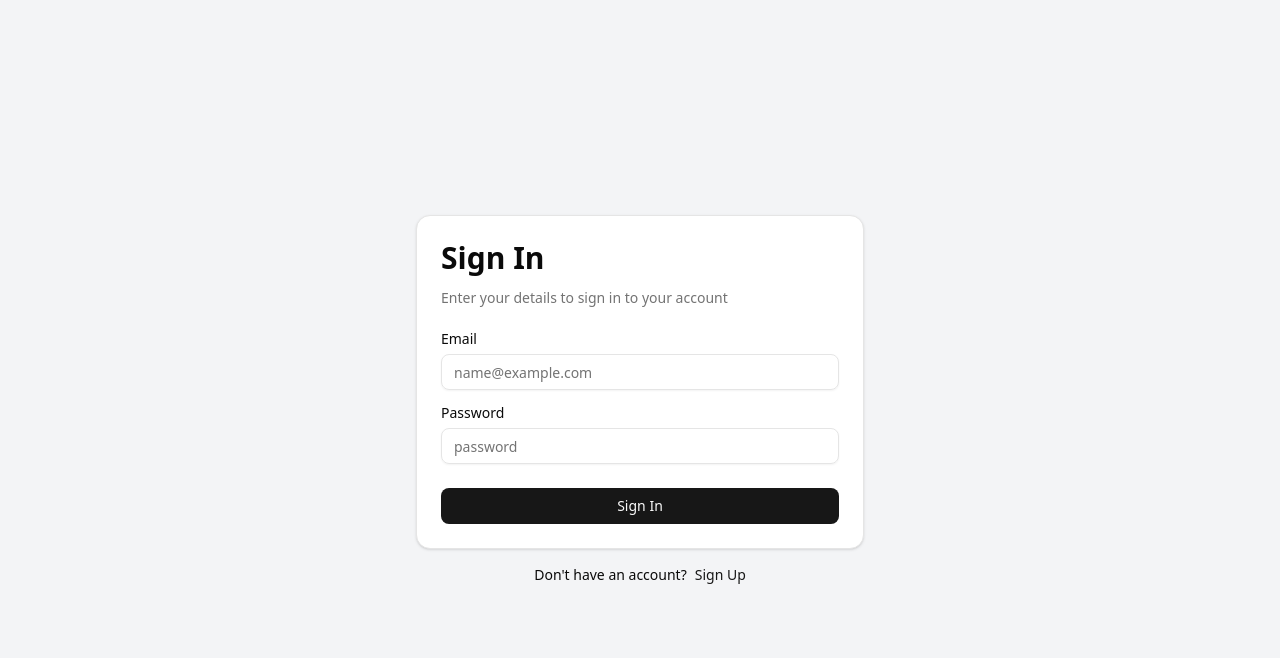
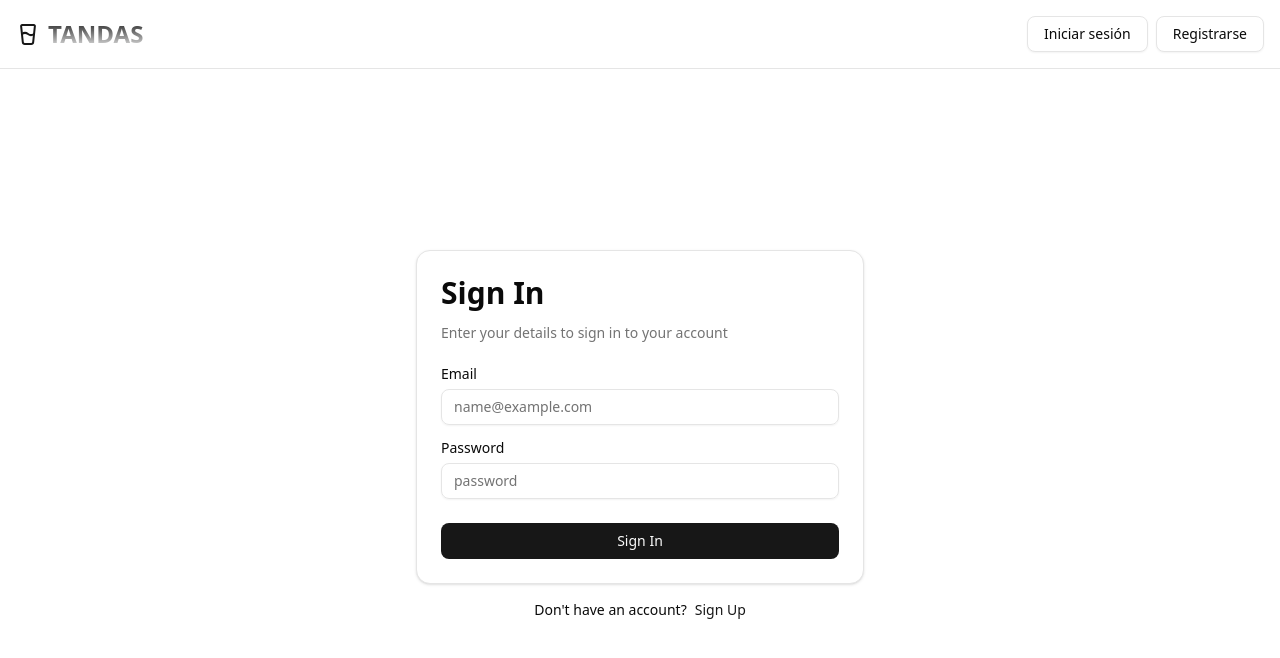
Before and after one commit to 0xCamiX/tandas-frontend, a Next.js app: page /signin in a window 1280 px wide. Shown: the top 658 px of the page. Built offline with nearby package versions, Linux system fonts and the light colour scheme.

Commit message:
Refactor Home and Auth layouts to integrate Navbar component, enhancing navigation consistency across the application.

```diff
--- a/app/(auth)/layout.tsx
+++ b/app/(auth)/layout.tsx
@@ -1,7 +1,10 @@
+import { Navbar } from '@/components/ui/navbar'
+
 export default function AuthLayout({ children }: { readonly children: React.ReactNode }) {
   return (
-    <div className="flex flex-col items-center justify-center min-h-screen bg-gray-100 dark:bg-gray-900">
-      {children}
+    <div className="flex flex-col min-h-screen">
+      <Navbar />
+      <main className="flex flex-1 flex-col items-center justify-center">{children}</main>
     </div>
   )
 }
--- a/app/page.tsx
+++ b/app/page.tsx
@@ -1,34 +1,12 @@
 import { Award, BookOpen, Shield, Users, Zap } from 'lucide-react'
 import Link from 'next/link'
 import { Button } from '@/components/ui/button'
-import Icon from '@/components/ui/icons/icon'
-import { siteConfig } from '@/config/site'
+import { Navbar } from '@/components/ui/navbar'
 
 export default function HomePage() {
   return (
     <div className="flex min-h-screen flex-col">
-      <header className="bg-background/80 backdrop-blur-sm sticky top-0 z-50 border-b">
-        <div className="container mx-auto flex items-center justify-between px-4 py-4">
-          <div className="flex items-center gap-2">
-            <Icon className="text-primary" height="4" width="4" />
-            <h1 className="bg-gradient-to-b from-primary to-primary-foreground bg-clip-text text-2xl font-bold text-transparent">
-              TANDAS
-            </h1>
-          </div>
-          <nav className="flex gap-2">
-            {siteConfig.landingNav.map(item => (
-              <Link href={item.href} key={item.title}>
-                <Button
-                  className="hover:bg-primary hover:text-primary-foreground transition-colors"
-                  variant="outline"
-                >
-                  {item.title}
-                </Button>
-              </Link>
-            ))}
-          </nav>
-        </div>
-      </header>
+      <Navbar />
       <main className="flex-1">
         <section className="py-20 bg-gradient-to-b from-background to-muted/30">
           <div className="container mx-auto px-4">
--- /dev/null
+++ b/components/ui/navbar.tsx
@@ -0,0 +1,31 @@
+import Link from 'next/link'
+import { Button } from '@/components/ui/button'
+import Icon from '@/components/ui/icons/icon'
+import { siteConfig } from '@/config/site'
+
+export function Navbar() {
+  return (
+    <header className="bg-background/80 backdrop-blur-sm sticky top-0 z-50 border-b">
+      <div className="container mx-auto flex items-center justify-between px-4 py-4">
+        <Link className="flex items-center gap-2 hover:opacity-80 transition-opacity" href="/">
+          <Icon className="text-primary" height="4" width="4" />
+          <h1 className="bg-gradient-to-b from-primary to-primary-foreground bg-clip-text text-2xl font-bold text-transparent">
+            TANDAS
+          </h1>
+        </Link>
+        <nav className="flex gap-2">
+          {siteConfig.landingNav.map(item => (
+            <Link href={item.href} key={item.title}>
+              <Button
+                className="hover:bg-primary hover:text-primary-foreground transition-colors"
+                variant="outline"
+              >
+                {item.title}
+              </Button>
+            </Link>
+          ))}
+        </nav>
+      </div>
+    </header>
+  )
+}
```
